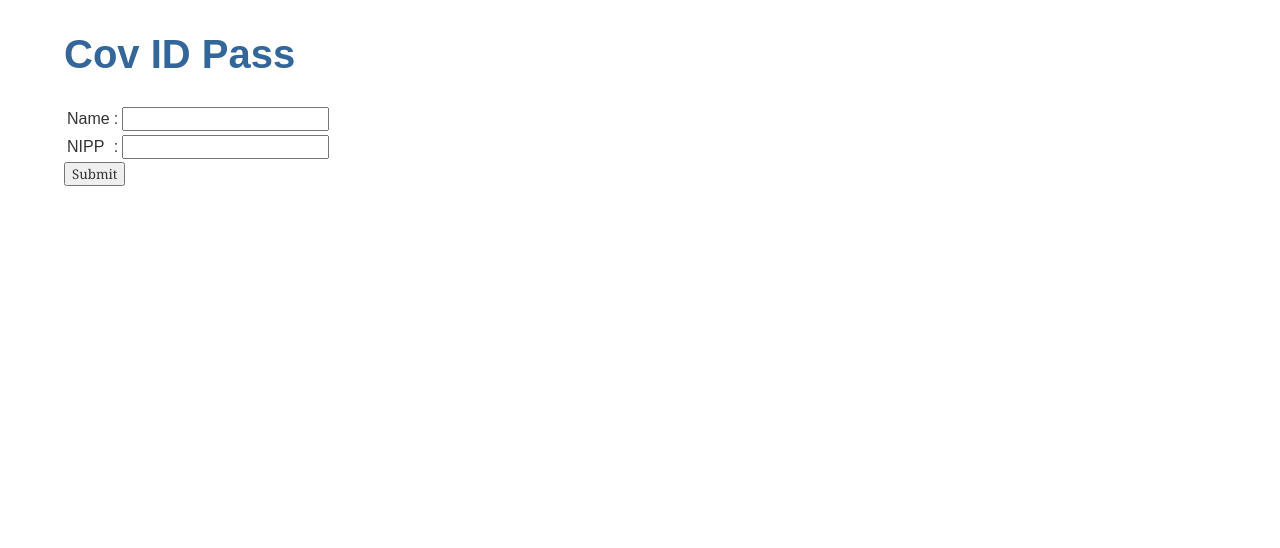
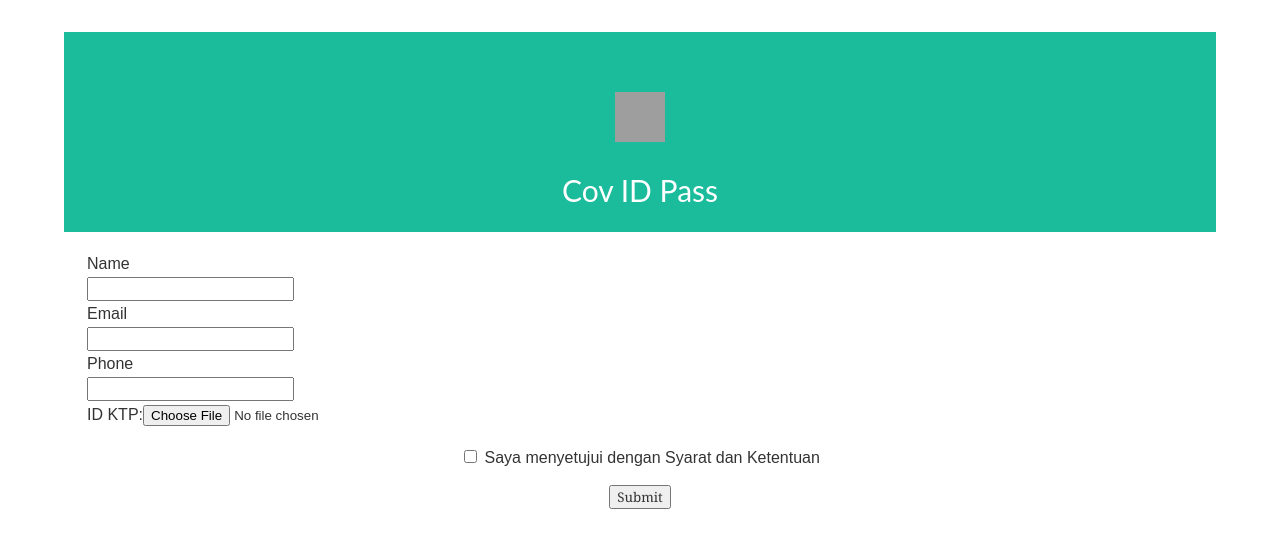
Before and after one commit to indrajuniawan/angular-ivy-khnrac, an Angular app: page / in a window 1280 px wide. Shown: the top 548 px of the page. Built offline with nearby package versions, Linux system fonts and the light colour scheme; grey boxes are pictures that could not be loaded.

Commit message:
2 files modified

```diff
--- a/src/app/app.component.html
+++ b/src/app/app.component.html
@@ -1,22 +1,49 @@
 <!DOCTYPE html>
 <html>
+<head>
+
+</head>
 <body>
-<h1>{{title}}</h1>
+<div class="header">
+  <img src="https://cdn.icon-icons.com/icons2/1527/PNG/512/shield_106660.png" style="width:50px;height:50px;">
+  <p>{{title}}</p>
+</div>
 
+<div class="content">
 <table>
 <tr>
   <td>Name</td>
-  <td>:</td>
+</tr>
+<tr>
   <td><input type="text"></td>
 </tr>
 <tr>
-  <td>NIPP</td>
-  <td>:</td>
+  <td>Email</td>
+</tr>
+<tr>
   <td><input type="text"></td>
 </tr>
+<tr>
+  <td>Phone</td>
+</tr>
+<tr>
+  <td><input type="text"></td>
+</tr>
+
+<tr>
+  <td>
+    <label for="myfile">ID KTP:</label>
+  <input type="file" id="myfile" name="myfile"><br><br></td>
+</tr>
+
+
+
 </table>
+<input type="checkbox" id="vehicle1" name="vehicle1" value="Bike">
+  <label for="vehicle1"> Saya menyetujui dengan Syarat dan Ketentuan </label><br>
+<br>
 <button >Submit</button>
-
+</div>
 <p id="demo"></p>
 
 </body>
--- a/src/styles.css
+++ b/src/styles.css
@@ -1,10 +1,6 @@
 /* Add application styles & imports to this file! */
 /* Application-wide Styles */
-h1 {
-  color: #369;
-  font-family: Arial, Helvetica, sans-serif;
-  font-size: 250%;
-}
+
 h2, h3 {
   color: #444;
   font-family: Arial, Helvetica, sans-serif;
@@ -21,3 +17,16 @@ body, input[type="text"], button {
 * {
   font-family: Arial, Helvetica, sans-serif;
 }
+.header {
+  padding: 60px;
+  text-align: center;
+  background: #1abc9c;
+  color: white;
+  font-size: 30px;
+  height: 80px;
+}
+
+/* Page Content */
+.content {
+	padding:20px;
+    text-align: center}
```
